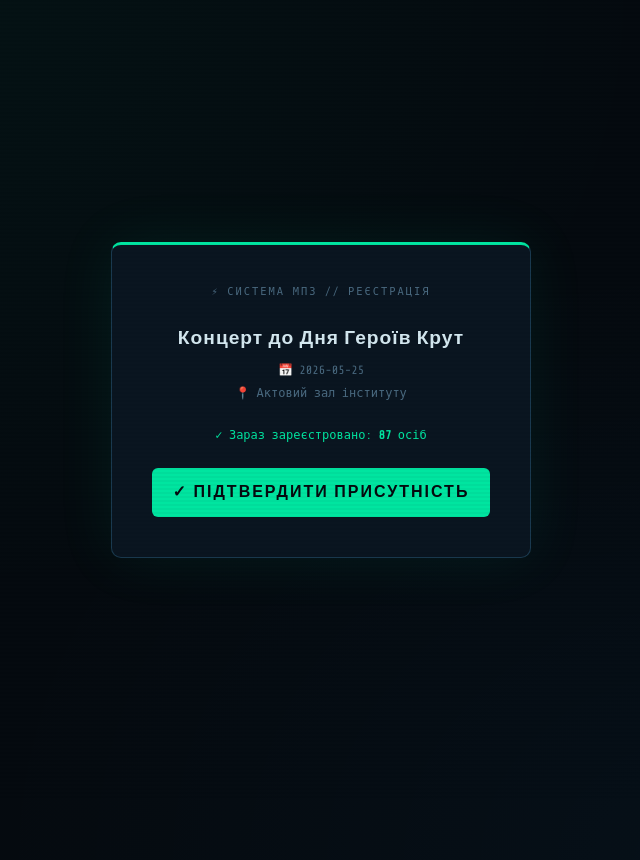
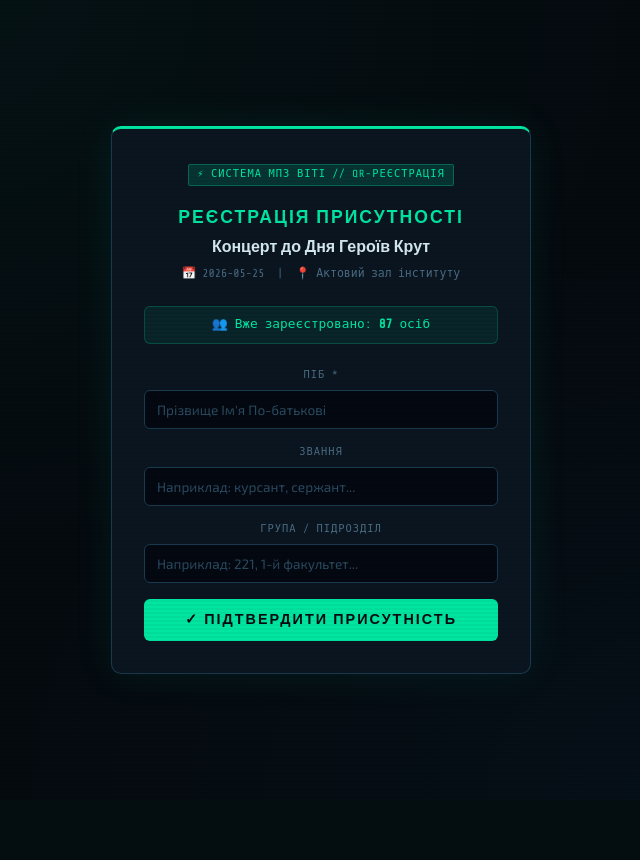
Before and after one commit to KapystaSashka/mpzviti, a Flask app: page /attend/1 in a window 1280 px wide. Shown: the whole page, without its empty margins (319-959 px from the left). After the commit the page ends 674 px from the top, so only its background shows below. Run offline with Flask 3, Linux system fonts and the light colour scheme.

Commit message:
QR attendance with form and list

```diff
--- a/app/routes.py
+++ b/app/routes.py
@@ -220,11 +220,51 @@ def attend_page(event_id):
 
 @api_bp.route('/attend/<int:event_id>', methods=['POST'])
 def register_attendance(event_id):
-    """Фіксує відвідування через QR."""
-    result, error = QRService.register_attendance(event_id)
-    if error:
-        return jsonify({"error": error}), 400
-    return jsonify({"ok": True, "attendance": result["attendance"]}), 200
+    """Фіксує відвідування через QR з даними особи."""
+    data = request.get_json() or {}
+    full_name  = (data.get('full_name') or '').strip()
+    rank       = (data.get('rank') or '').strip()
+    group_name = (data.get('group_name') or '').strip()
+
+    if not full_name:
+        return jsonify({"error": "ПІБ обов'язкове"}), 400
+
+    ev = Event.query.get(event_id)
+    if not ev:
+        return jsonify({"error": "Захід не знайдено"}), 404
+    if ev.status not in ("Заплановано", "У процесі"):
+        return jsonify({"error": "Реєстрація закрита"}), 400
+
+    # Перевірка дубліката — та сама людина на той самий захід
+    existing = Attendance.query.filter_by(
+        event_id=event_id,
+        full_name=full_name
+    ).first()
+    if existing:
+        return jsonify({"error": "Вже зареєстровано", "duplicate": True}), 409
+
+    # Зберігаємо запис
+    record = Attendance(
+        event_id=event_id,
+        full_name=full_name,
+        rank=rank,
+        group_name=group_name
+    )
+    db.session.add(record)
+
+    # Оновлюємо лічильник
+    ev.attendance = (ev.attendance or 0) + 1
+    db.session.commit()
+
+    return jsonify({"ok": True, "attendance": ev.attendance}), 200
+
+
+@api_bp.route('/attend/<int:event_id>/list', methods=['GET'])
+@permission_required('events:read')
+def get_attendance_list(event_id):
+    """Список зареєстрованих на захід (для адміна/психолога)."""
+    records = Attendance.query.filter_by(event_id=event_id)                              .order_by(Attendance.created_at.asc()).all()
+    return jsonify([r.to_dict() for r in records]), 200
 
 
 
--- a/app/templates/attend.html
+++ b/app/templates/attend.html
@@ -3,88 +3,137 @@
 <head>
     <meta charset="UTF-8">
     <meta name="viewport" content="width=device-width, initial-scale=1.0">
-    <title>Реєстрація відвідування — ВІТІ МПЗ</title>
+    <title>Реєстрація присутності — ВІТІ МПЗ</title>
     <link rel="stylesheet" href="/static/css/style.css">
+    <style>
+        body { display:flex; align-items:center; justify-content:center; min-height:100vh; padding:1rem; }
+        .attend-card { background:var(--bg-card); border:1px solid var(--border-accent); border-top:3px solid var(--accent); border-radius:var(--radius-lg); padding:2rem; width:100%; max-width:420px; box-shadow:0 0 40px rgba(0,229,160,0.08); }
+        .attend-title { font-family:var(--font-display); font-size:1.1rem; font-weight:700; letter-spacing:2px; text-transform:uppercase; color:var(--accent); margin-bottom:0.3rem; }
+        .attend-event { font-family:var(--font-display); font-size:1rem; color:var(--text-main); margin-bottom:0.3rem; font-weight:600; }
+        .attend-meta { font-family:var(--font-mono); font-size:0.72rem; color:var(--text-muted); margin-bottom:1.5rem; }
+        .attend-count { font-family:var(--font-mono); font-size:0.8rem; color:var(--accent); margin-bottom:1.5rem; background:rgba(0,229,160,0.08); padding:8px 12px; border-radius:var(--radius); border:1px solid rgba(0,229,160,0.2); }
+        .success-box { text-align:center; padding:1rem 0; }
+        .success-icon { font-size:3rem; margin-bottom:1rem; }
+        .success-title { font-family:var(--font-display); font-size:1.1rem; font-weight:700; color:var(--accent); letter-spacing:1px; }
+        .success-sub { font-family:var(--font-mono); font-size:0.75rem; color:var(--text-muted); margin-top:0.5rem; }
+        .error-box { text-align:center; padding:1rem 0; }
+        .error-icon { font-size:2.5rem; margin-bottom:0.8rem; }
+        .error-title { font-family:var(--font-display); font-size:1rem; font-weight:700; color:var(--amber); letter-spacing:1px; }
+        .error-sub { font-family:var(--font-mono); font-size:0.75rem; color:var(--text-muted); margin-top:0.5rem; }
+        .badge { display:inline-block; font-family:var(--font-mono); font-size:0.65rem; padding:2px 8px; border-radius:2px; background:rgba(0,229,160,0.15); color:var(--accent); border:1px solid rgba(0,229,160,0.3); letter-spacing:1px; margin-bottom:1.2rem; }
+    </style>
 </head>
 <body>
-    <div class="attend-page">
-        <div class="attend-card" id="attendCard">
-            <div style="font-family:var(--font-mono); font-size:0.65rem; color:var(--text-muted); letter-spacing:2px; margin-bottom:1.5rem; text-transform:uppercase;">
-                ⚡ СИСТЕМА МПЗ // РЕЄСТРАЦІЯ
+    <div class="attend-card">
+        <div class="badge">⚡ СИСТЕМА МПЗ ВІТІ // QR-РЕЄСТРАЦІЯ</div>
+
+        <div id="formSection">
+            <div class="attend-title">Реєстрація присутності</div>
+            <div class="attend-event">{{ event.title }}</div>
+            <div class="attend-meta">📅 {{ event.date }} &nbsp;|&nbsp; 📍 {{ event.location }}</div>
+            <div class="attend-count" id="attendCount">
+                👥 Вже зареєстровано: <strong>{{ event.attendance }}</strong> осіб
             </div>
 
-            <div id="eventInfo">
-                <h2 style="font-family:var(--font-display); font-size:1.2rem; font-weight:700; letter-spacing:1px; color:var(--text-main); margin-bottom:0.5rem;">
-                    {{ event.title }}
-                </h2>
-                <div style="font-family:var(--font-mono); font-size:0.75rem; color:var(--text-muted); margin-bottom:0.3rem;">
-                    📅 {{ event.date }}
+            <div class="form-group">
+                <label class="form-label">ПІБ *</label>
+                <input type="text" class="form-input" id="fullName" placeholder="Прізвище Ім'я По-батькові" autocomplete="name">
             </div>
-                <div style="font-family:var(--font-mono); font-size:0.75rem; color:var(--text-muted); margin-bottom:1.5rem;">
-                    📍 {{ event.location }}
+            <div class="form-group">
+                <label class="form-label">Звання</label>
+                <input type="text" class="form-input" id="rankInput" placeholder="Наприклад: курсант, сержант...">
+            </div>
+            <div class="form-group">
+                <label class="form-label">Група / Підрозділ</label>
+                <input type="text" class="form-input" id="groupInput" placeholder="Наприклад: 221, 1-й факультет...">
             </div>
 
-                <div id="attendStatus" style="margin-bottom:1.5rem;">
-                    <div style="font-family:var(--font-mono); font-size:0.75rem; color:var(--accent);">
-                        ✓ Зараз зареєстровано: <strong id="attendCount">{{ event.attendance }}</strong> осіб
-                    </div>
-                </div>
+            <div id="formError" style="display:none; color:var(--red); font-family:var(--font-mono); font-size:0.75rem; margin-bottom:0.8rem;"></div>
 
-                <button id="attendBtn" onclick="registerAttendance()" style="
-                    width:100%; padding:14px;
-                    background:var(--accent); color:var(--bg-main);
-                    border:none; border-radius:var(--radius);
-                    font-family:var(--font-display); font-size:1rem;
-                    font-weight:700; letter-spacing:2px;
-                    text-transform:uppercase; cursor:pointer;
-                    transition:all 0.2s;
-                ">
+            <button onclick="register()" class="btn-submit" id="submitBtn">
                 ✓ Підтвердити присутність
             </button>
         </div>
 
-            <div id="successMsg" style="display:none; text-align:center; padding:1rem 0;">
-                <div style="font-size:3rem; margin-bottom:1rem;">✅</div>
-                <div style="font-family:var(--font-display); font-size:1.2rem; font-weight:700; color:var(--accent); letter-spacing:1px;">
-                    ПРИСУТНІСТЬ ЗАФІКСОВАНА
-                </div>
-                <div style="font-family:var(--font-mono); font-size:0.75rem; color:var(--text-muted); margin-top:0.5rem;">
-                    Дякуємо за участь у заході
+        <div id="successSection" style="display:none;">
+            <div class="success-box">
+                <div class="success-icon">✅</div>
+                <div class="success-title">ПРИСУТНІСТЬ ЗАФІКСОВАНА</div>
+                <div class="success-sub" id="successName"></div>
+                <div class="success-sub" style="margin-top:4px;">Дякуємо за участь у заході</div>
             </div>
         </div>
 
-            <div id="errorMsg" style="display:none; text-align:center; padding:1rem 0;">
-                <div style="font-size:3rem; margin-bottom:1rem;">⚠️</div>
-                <div style="font-family:var(--font-display); font-size:1rem; font-weight:700; color:var(--amber); letter-spacing:1px;" id="errorText">
-                    Помилка реєстрації
+        <div id="duplicateSection" style="display:none;">
+            <div class="error-box">
+                <div class="error-icon">⚠️</div>
+                <div class="error-title">ВЖЕ ЗАРЕЄСТРОВАНО</div>
+                <div class="error-sub" id="duplicateName"></div>
+                <div class="error-sub" style="margin-top:4px;">Ви вже були зареєстровані на цей захід</div>
             </div>
+        </div>
+
+        <div id="errorSection" style="display:none;">
+            <div class="error-box">
+                <div class="error-icon">❌</div>
+                <div class="error-title" id="errorTitle">Помилка</div>
+                <div class="error-sub" id="errorSub"></div>
             </div>
         </div>
     </div>
 
     <script>
-        async function registerAttendance() {
-            const btn = document.getElementById('attendBtn');
+        async function register() {
+            const fullName = document.getElementById('fullName').value.trim();
+            const rank = document.getElementById('rankInput').value.trim();
+            const group = document.getElementById('groupInput').value.trim();
+            const errEl = document.getElementById('formError');
+
+            if (!fullName) {
+                errEl.textContent = '⚠ Введіть ПІБ';
+                errEl.style.display = 'block';
+                return;
+            }
+            errEl.style.display = 'none';
+
+            const btn = document.getElementById('submitBtn');
             btn.disabled = true;
             btn.textContent = 'Реєстрація...';
 
             try {
-                const res = await fetch(window.location.pathname, { method: 'POST' });
+                const res = await fetch(window.location.pathname, {
+                    method: 'POST',
+                    headers: { 'Content-Type': 'application/json' },
+                    body: JSON.stringify({ full_name: fullName, rank, group_name: group })
+                });
                 const data = await res.json();
 
+                document.getElementById('formSection').style.display = 'none';
+
                 if (res.ok) {
-                    document.getElementById('eventInfo').style.display = 'none';
-                    document.getElementById('successMsg').style.display = 'block';
+                    document.getElementById('successName').textContent =
+                        [rank, fullName, group ? '(' + group + ')' : ''].filter(Boolean).join(' ');
+                    document.getElementById('successSection').style.display = 'block';
+                } else if (res.status === 409) {
+                    document.getElementById('duplicateName').textContent = fullName;
+                    document.getElementById('duplicateSection').style.display = 'block';
                 } else {
-                    document.getElementById('eventInfo').style.display = 'none';
-                    document.getElementById('errorText').textContent = data.error || 'Помилка';
-                    document.getElementById('errorMsg').style.display = 'block';
+                    document.getElementById('errorTitle').textContent = data.error || 'Помилка';
+                    document.getElementById('errorSub').textContent = 'Реєстрація для цього заходу закрита';
+                    document.getElementById('errorSection').style.display = 'block';
                 }
             } catch(err) {
                 btn.disabled = false;
                 btn.textContent = '✓ Підтвердити присутність';
+                errEl.textContent = '⚠ Помилка мережі, спробуйте ще раз';
+                errEl.style.display = 'block';
             }
         }
+
+        // Enter key submit
+        document.addEventListener('keypress', e => {
+            if (e.key === 'Enter') register();
+        });
     </script>
 </body>
 </html>
```
Also changed, not shown: app/database.py (+22 -0 lines), app/static/js/app.js (+36 -0 lines), app/templates/index.html (+13 -3 lines). Lines whose indentation alone changed are shown as unchanged.
